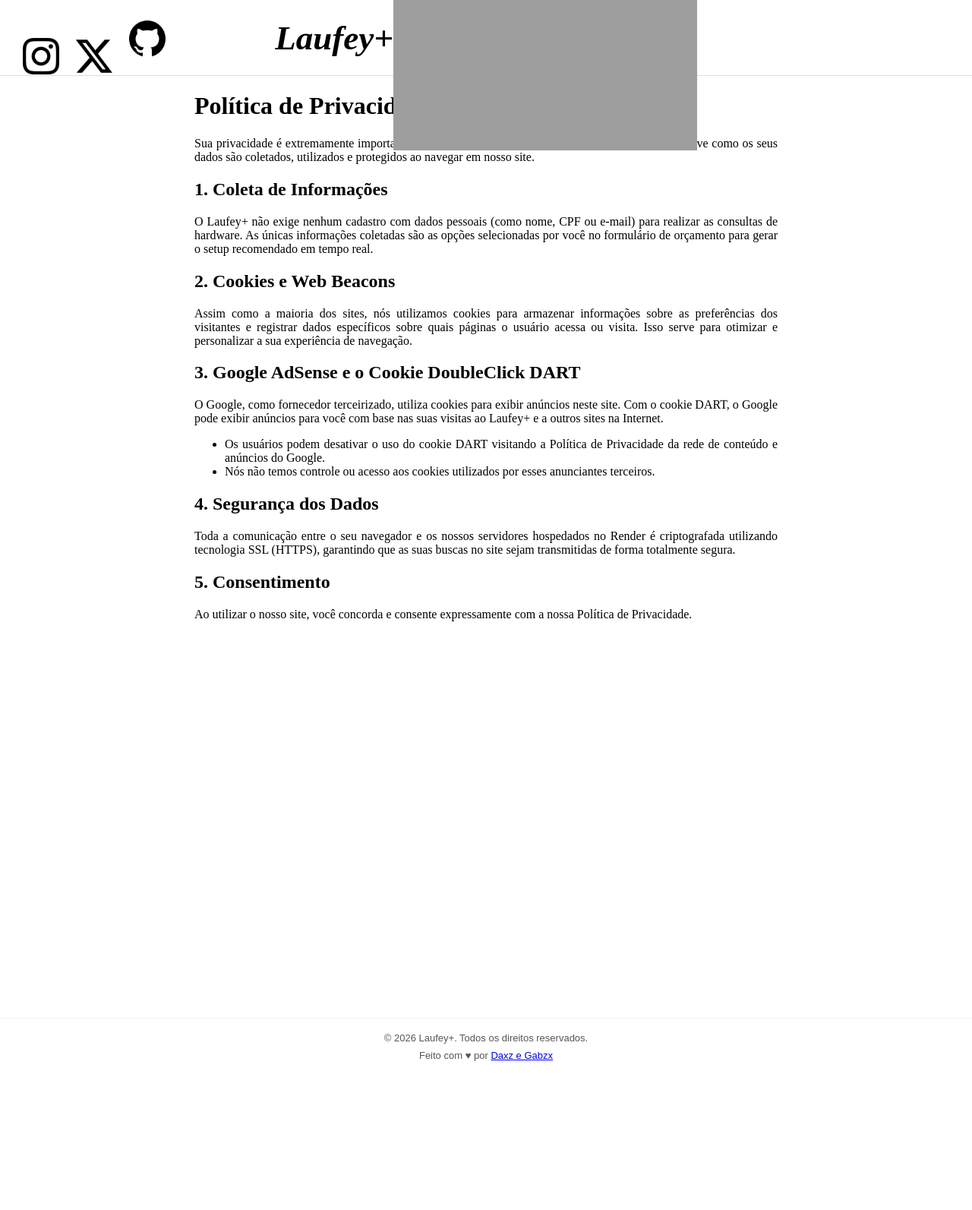
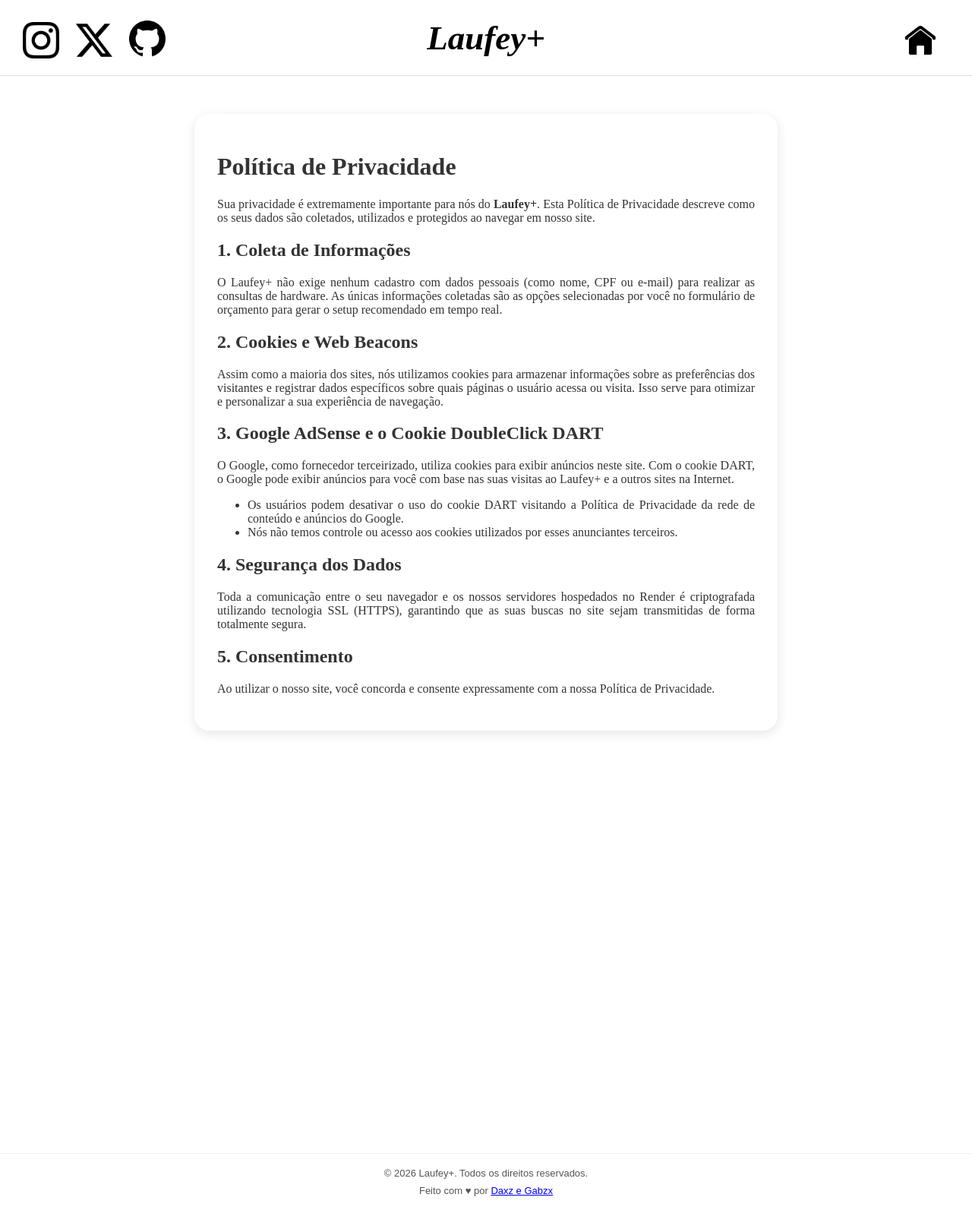
Before and after one commit to danilonascim7-ai/Laufy, a Flask app: page /Pol in a window 1280 px wide. Shown: the whole page at 76% size. Before the commit the page ends 1397 px from the top, so only its background shows below. Run offline with Flask 3, Linux system fonts and the light colour scheme; grey boxes are pictures that could not be loaded.

Commit message:
Add files via upload

```diff
--- a/static/style2.css
+++ b/static/style2.css
@@ -29,11 +29,13 @@
     width: 3.0rem;
     position: absolute;
     left: 30px;
+    margin-top: -1.3rem;
 }
 .X {
     width: 3rem;
     position: absolute;
     left: 100px;
+    margin-top: -1.3rem;
 }
 .cpulog {
     width: 5rem;
@@ -233,8 +235,8 @@
 /* ==================== RODAPÉ ==================== */
 footer {
     width: 100%;
-    padding: 10px 0;        /* <--- Reduzido de 20px para 10px */
-    margin-top: 250px;       /* <--- Reduzido de 60px para 40px */
+    padding: 10px 0;
+    margin-top: 250px;
     background: rgba(255, 255, 255, 0.2);
     backdrop-filter: blur(10px);
     border-top: 1px solid rgba(0, 0, 0, 0.05);
@@ -242,7 +244,7 @@
     color: #555;
     font-family: sans-serif;
     font-size: 13px;
-    }        /* <--- Fonte ligeiramente menor para ficar elegante */
+    }
 
 .footer-content p {
     margin: 8px 0;
@@ -270,3 +272,68 @@
 
 
 }
+.menu-icon {
+    width: 4rem;
+    position: absolute;
+    right: 2rem;
+
+}
+
+.sidebar {
+  height: 100%;
+  width: 250px;
+  position: fixed;
+  z-index: 1000;
+  top: 0;
+  right: -250px;
+  background-color: #ffffff;
+  box-shadow: -2px 0px 10px rgba(0, 0, 0, 0.1);
+  overflow-x: hidden;
+  transition: 0.4s;
+  padding-top: 60px;
+  border-radius: 10px;
+}
+
+
+.sidebar a {
+  padding: 15px 25px;
+  text-decoration: none;
+  font-size: 18px;
+  color: #030202;
+  display: block;
+  transition: 0.3s;
+}
+
+
+.sidebar a:hover {
+  background-color: #f1f1f1;
+}
+
+
+.sidebar .btn-fechar {
+  position: absolute;
+  top: 15px;
+  left: 25px;
+  font-size: 36px;
+  cursor: pointer;
+}
+
+
+.sidebar.ativo {
+  right: 0;
+}
+.home{
+    width: 2.5rem;
+    position: absolute;
+    right: 3rem;
+    margin-top: -1rem;
+}
+.line {
+    background-color: white;           /* Cor de fundo branca */
+    padding: 30px;                     /* Espaço interno para o texto não grudar na borda */
+    border-radius: 20px;               /* Deixa as pontas arredondadas */
+    box-shadow: 0 4px 15px rgba(0, 0, 0, 0.1); /* O segredo da sombra suave */
+    max-width: 800px;                  /* Limita a largura para não ficar muito esticado */
+    margin: 50px auto;                 /* Centraliza na tela */
+    color: #333;                       /* Ajusta a cor do texto para ficar legível no branco */
+}
```
Also changed, not shown: static/home.png (added), static/laufy.png (added), static/menu.png (added).
